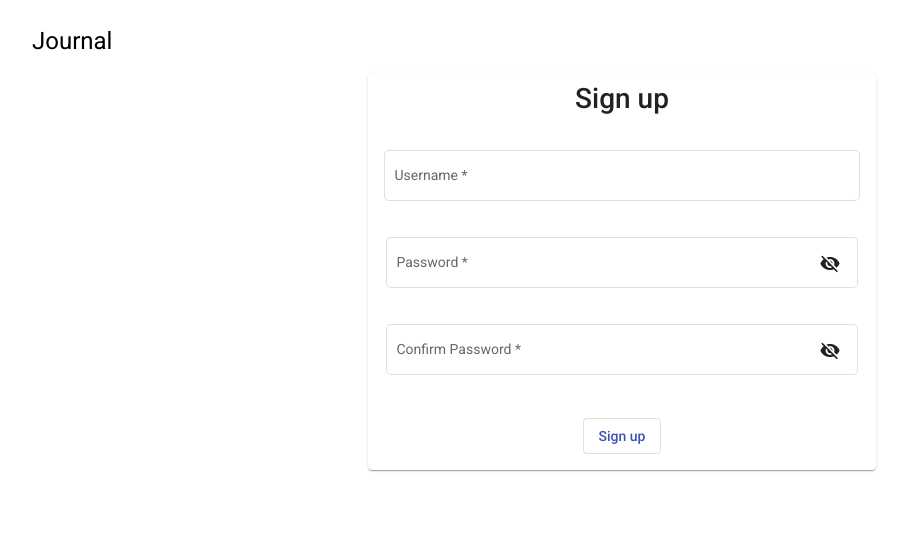
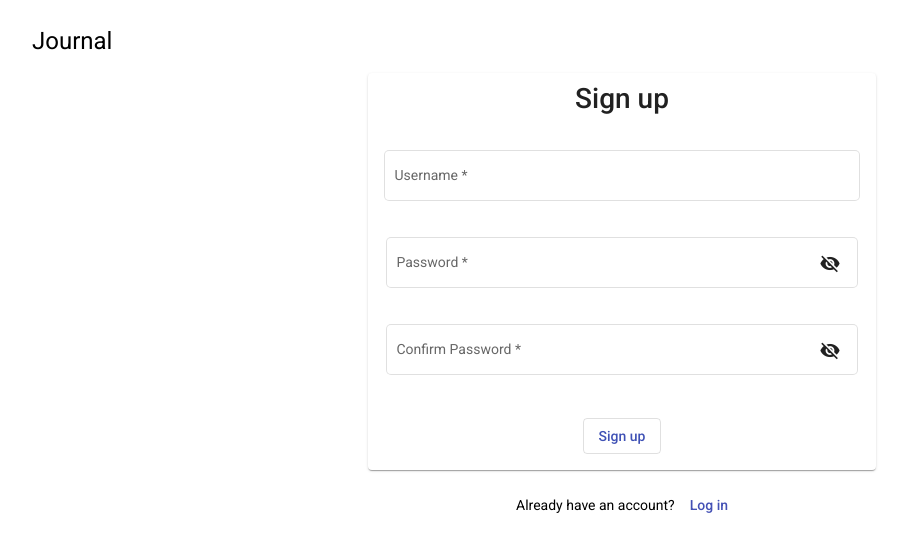
Before and after one commit to DmitryAvanesov/Journal, an Angular app: page /sign-up in a window 1280 px wide. Shown: the top 552 px of the page, without its empty margins (18-926 px from the left). Built offline with nearby package versions, Linux system fonts and the light colour scheme.

Commit message:
Added links from sign-up to log-in and back

```diff
--- /dev/null
+++ b/src/app/constants.scss
@@ -0,0 +1 @@
+$color-primary: #4451b5;
--- a/src/app/log-in/log-in.component.html
+++ b/src/app/log-in/log-in.component.html
@@ -1,4 +1,5 @@
-<mat-card class="log-in">
+<div class="log-in">
+  <mat-card class="log-in__container">
     <mat-card-header class="log-in__header">
       <mat-card-title class="log-in__title">Log in</mat-card-title>
     </mat-card-header>
@@ -62,3 +63,9 @@
       </button>
     </form>
   </mat-card>
+
+  <div class="log-in__sign-up-container">
+    <span class="log-in__sign-up-message">Not a member?</span>
+    <a class="log-in__sign-up-link" routerLink="/sign-up">Sign up</a>
+  </div>
+</div>
--- a/src/app/log-in/log-in.component.scss
+++ b/src/app/log-in/log-in.component.scss
@@ -3,3 +3,6 @@
 @import "./styles/log-in__header.scss";
 @import "./styles/log-in__submit-button.scss";
 @import "./styles/log-in__title.scss";
+@import "./styles/log-in__sign-up-container.scss";
+@import "./styles/log-in__sign-up-link.scss";
+@import "./styles/log-in__sign-up-message.scss";
--- /dev/null
+++ b/src/app/log-in/styles/log-in__sign-up-container.scss
@@ -0,0 +1,4 @@
+.log-in__sign-up-container {
+  text-align: center;
+  margin-top: 25px;
+}
--- /dev/null
+++ b/src/app/log-in/styles/log-in__sign-up-link.scss
@@ -0,0 +1,7 @@
+@import "../../constants.scss";
+
+.log-in__sign-up-link {
+  text-decoration: none;
+  color: $color-primary;
+  font-weight: 500;
+}
--- /dev/null
+++ b/src/app/log-in/styles/log-in__sign-up-message.scss
@@ -0,0 +1,3 @@
+.log-in__sign-up-message {
+  margin-right: 15px;
+}
--- a/src/app/sign-up/sign-up.component.html
+++ b/src/app/sign-up/sign-up.component.html
@@ -1,4 +1,5 @@
-<mat-card class="sign-up">
+<div class="sign-up">
+  <mat-card class="sign-up__container">
     <mat-card-header class="sign-up__header">
       <mat-card-title class="sign-up__title">Sign up</mat-card-title>
     </mat-card-header>
@@ -8,7 +9,11 @@
       [formGroup]="formGroup"
       (ngSubmit)="
         formGroup.valid &&
-        submitSignUpForm(username.value, password.value, confirmPassword.value)
+          submitSignUpForm(
+            username.value,
+            password.value,
+            confirmPassword.value
+          )
       "
     >
       <mat-card-content>
@@ -48,7 +53,9 @@
               </mat-icon>
             </button>
             <mat-error
-            *ngIf="passwordGroup.controls.passwordControl.hasError('required')"
+              *ngIf="
+                passwordGroup.controls.passwordControl.hasError('required')
+              "
             >
               Password is required
             </mat-error>
@@ -75,7 +82,9 @@
             </button>
             <mat-error
               *ngIf="
-              passwordGroup.controls.confirmPasswordControl.hasError('required')
+                passwordGroup.controls.confirmPasswordControl.hasError(
+                  'required'
+                )
               "
             >
               Password confirmation is required
@@ -98,3 +107,9 @@
       </button>
     </form>
   </mat-card>
+
+  <div class="sign-up__log-in-container">
+    <span class="sign-up__log-in-message">Already have an account?</span>
+    <a class="sign-up__log-in-link" routerLink="/log-in">Log in</a>
+  </div>
+</div>
--- a/src/app/sign-up/sign-up.component.scss
+++ b/src/app/sign-up/sign-up.component.scss
@@ -4,3 +4,6 @@
 @import "./styles/sign-up__header.scss";
 @import "./styles/sign-up__submit-button.scss";
 @import "./styles/sign-up__title.scss";
+@import "./styles/sign-up__log-in-container.scss";
+@import "./styles/sign-up__log-in-link.scss";
+@import "./styles/sign-up__log-in-message.scss";
--- /dev/null
+++ b/src/app/sign-up/styles/sign-up__log-in-container.scss
@@ -0,0 +1,4 @@
+.sign-up__log-in-container {
+  text-align: center;
+  margin-top: 25px;
+}
--- /dev/null
+++ b/src/app/sign-up/styles/sign-up__log-in-link.scss
@@ -0,0 +1,7 @@
+@import "../../constants.scss";
+
+.sign-up__log-in-link {
+  text-decoration: none;
+  color: $color-primary;
+  font-weight: 500;
+}
--- /dev/null
+++ b/src/app/sign-up/styles/sign-up__log-in-message.scss
@@ -0,0 +1,3 @@
+.sign-up__log-in-message {
+  margin-right: 15px;
+}
```
Lines whose indentation alone changed are shown as unchanged.
